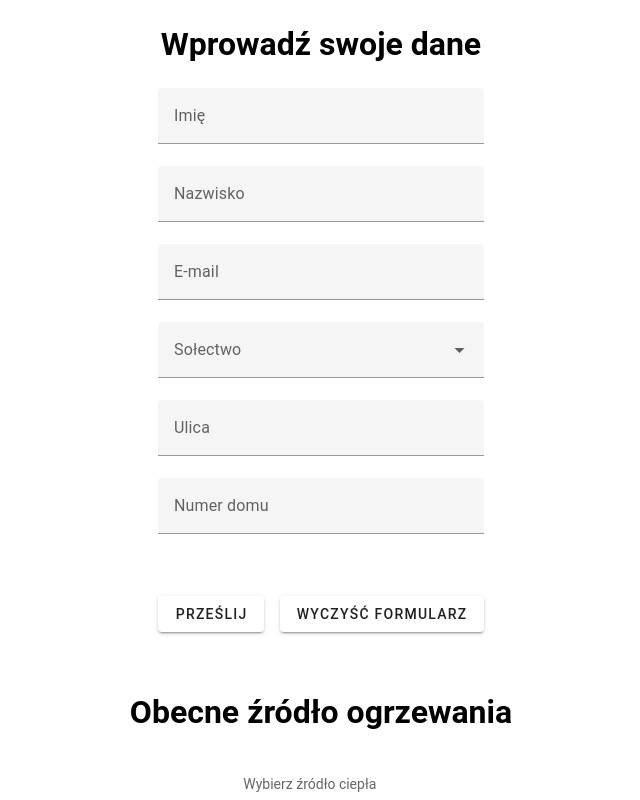
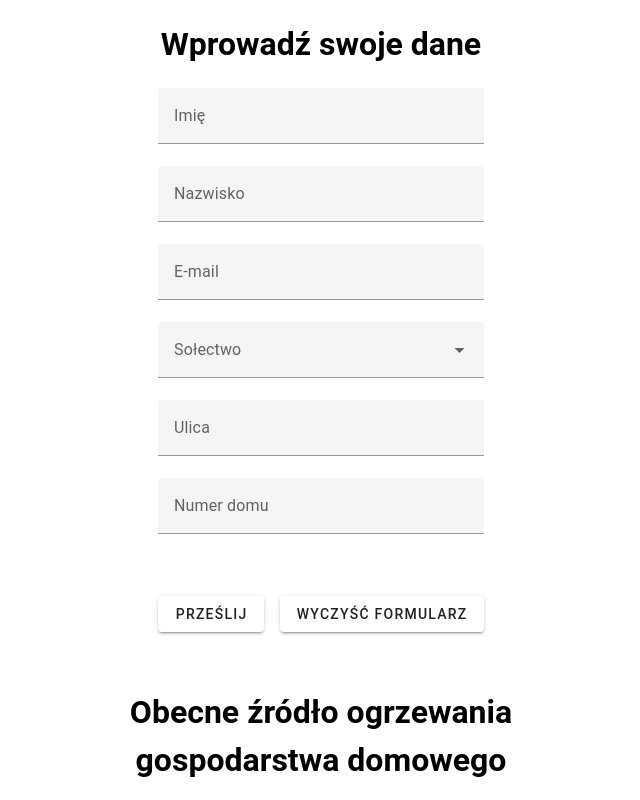
Before and after one commit to JakGin/formularz, a Vue app in the folder frontend/: page / in a window 1280 px wide. Shown: the top 800 px of the page, without its empty margins (319-959 px from the left). Built offline with nearby package versions, Linux system fonts and the light colour scheme.

Commit message:
changed header text

```diff
--- a/frontend/src/components/HeatingSourceForm.vue
+++ b/frontend/src/components/HeatingSourceForm.vue
@@ -4,7 +4,7 @@
   >
     <v-row>
       <v-col>
-        <h1>Obecne źródło ogrzewania</h1>
+        <h1>Obecne źródło ogrzewania <br />gospodarstwa domowego</h1>
       </v-col>
     </v-row>
 
```
